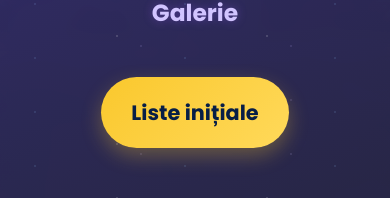
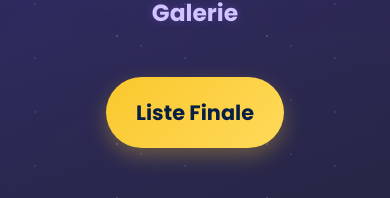
Before and after one commit to osutcj/esu, a Next.js app: page / in a window 390 px wide. Both pictures are taken after a click on the element 37 px from the left and 34 px from the top of the page. Shown: the part 531-729 px from the top of the page. Built offline with nearby package versions, Linux system fonts and the light colour scheme.

Commit message:
Liste finale adăugate și pe mobil

```diff
--- a/components/Header.tsx
+++ b/components/Header.tsx
@@ -90,11 +90,11 @@ const Header = () => {
           ),
         )}
         <a
-          href="/assets/documente/Liste inițiale.pdf"
+          href="/assets/documente/Liste finale.pdf"
           download
           className={`${styles["sidenav-inscriere"]}${isOpen ? ` ${styles.visible}` : ""}`}
         >
-          Liste inițiale
+          Liste Finale
         </a>
       </div>
     </>
```
